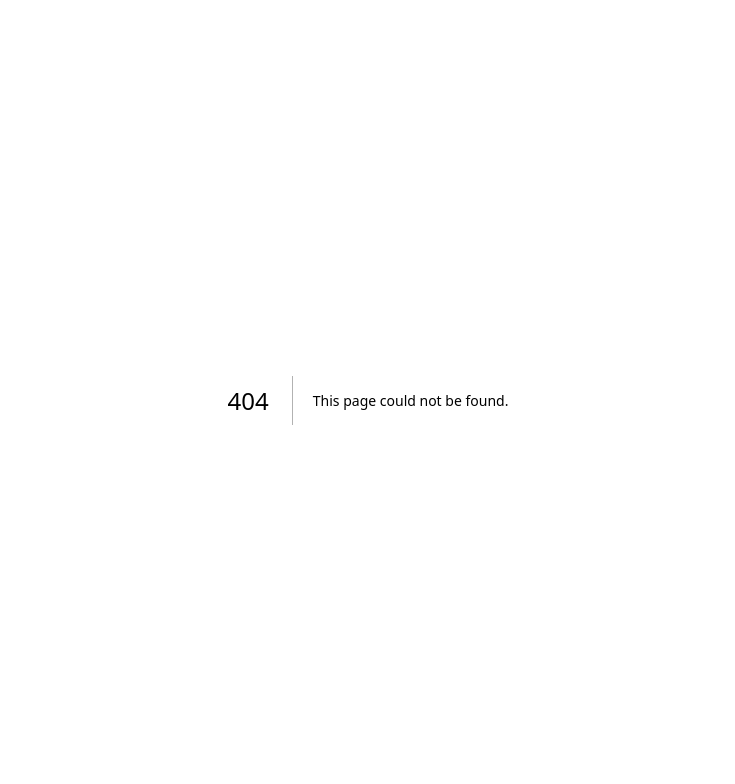
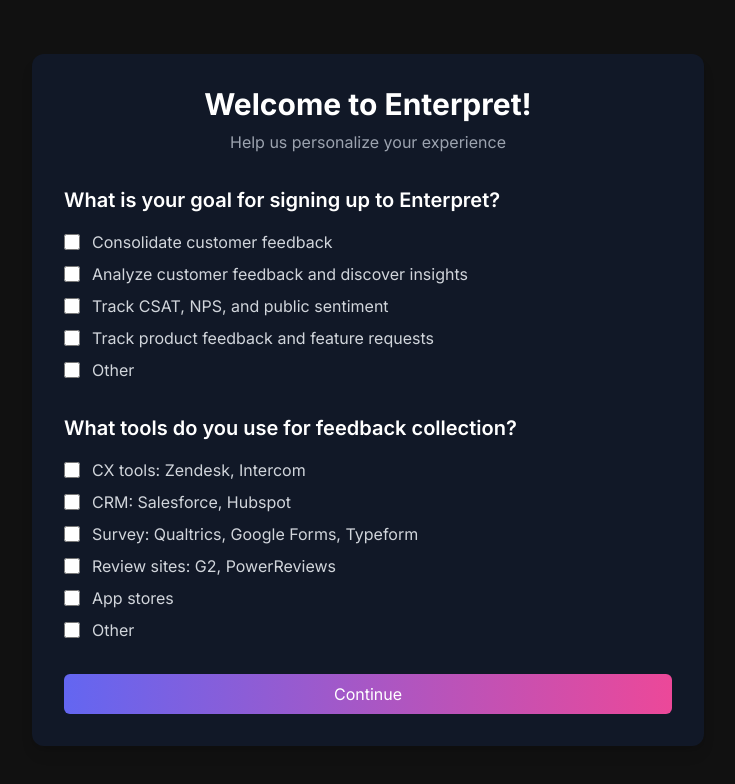
Before and after one commit to birkanicacan/proj-phx-dev, a Next.js app: page /onboarding in a window 1280 px wide. Before the commit this address had no page. Shown: the top 784 px of the page, without its empty margins (272-1007 px from the left). Built offline with nearby package versions, Linux system fonts and the light colour scheme.

Commit message:
login and onboarding survey done

```diff
--- /dev/null
+++ b/app/onboarding/page.tsx
@@ -0,0 +1,143 @@
+'use client';
+
+import { useState } from 'react';
+import { useRouter } from 'next/navigation';
+
+type GoalOption = {
+  id: string;
+  label: string;
+  isOther?: boolean;
+};
+
+type ToolOption = {
+  id: string;
+  label: string;
+  isOther?: boolean;
+};
+
+const goalOptions: GoalOption[] = [
+  { id: 'consolidate', label: 'Consolidate customer feedback' },
+  { id: 'analyze', label: 'Analyze customer feedback and discover insights' },
+  { id: 'track-sentiment', label: 'Track CSAT, NPS, and public sentiment' },
+  { id: 'track-feedback', label: 'Track product feedback and feature requests' },
+  { id: 'other-goal', label: 'Other', isOther: true },
+];
+
+const toolOptions: ToolOption[] = [
+  { id: 'cx-tools', label: 'CX tools: Zendesk, Intercom' },
+  { id: 'crm', label: 'CRM: Salesforce, Hubspot' },
+  { id: 'survey', label: 'Survey: Qualtrics, Google Forms, Typeform' },
+  { id: 'review-sites', label: 'Review sites: G2, PowerReviews' },
+  { id: 'app-stores', label: 'App stores' },
+  { id: 'other-tools', label: 'Other', isOther: true },
+];
+
+export default function Onboarding() {
+  const router = useRouter();
+  const [selectedGoals, setSelectedGoals] = useState<string[]>([]);
+  const [selectedTools, setSelectedTools] = useState<string[]>([]);
+  const [otherGoal, setOtherGoal] = useState('');
+  const [otherTool, setOtherTool] = useState('');
+
+  const handleGoalChange = (goalId: string) => {
+    if (selectedGoals.includes(goalId)) {
+      setSelectedGoals(selectedGoals.filter(id => id !== goalId));
+    } else {
+      setSelectedGoals([...selectedGoals, goalId]);
+    }
+  };
+
+  const handleToolChange = (toolId: string) => {
+    if (selectedTools.includes(toolId)) {
+      setSelectedTools(selectedTools.filter(id => id !== toolId));
+    } else {
+      setSelectedTools([...selectedTools, toolId]);
+    }
+  };
+
+  const handleSubmit = (e: React.FormEvent) => {
+    e.preventDefault();
+    // In a real app, you would submit this data to your backend
+    router.push('/dashboard'); // Redirect to dashboard after onboarding
+  };
+
+  return (
+    <div className="min-h-screen bg-dark text-white flex items-center justify-center">
+      <div className="w-full max-w-2xl p-8 space-y-8 bg-gray-900 rounded-xl shadow-lg">
+        <div className="text-center">
+          <h2 className="text-3xl font-bold">Welcome to Enterpret!</h2>
+          <p className="mt-2 text-gray-400">Help us personalize your experience</p>
+        </div>
+
+        <form onSubmit={handleSubmit} className="space-y-8">
+          {/* Question 1 */}
+          <div className="space-y-4">
+            <h3 className="text-xl font-semibold">What is your goal for signing up to Enterpret?</h3>
+            <div className="space-y-2">
+              {goalOptions.map((option) => (
+                <div key={option.id} className="flex items-center">
+                  <input
+                    type="checkbox"
+                    id={option.id}
+                    checked={selectedGoals.includes(option.id)}
+                    onChange={() => handleGoalChange(option.id)}
+                    className="h-4 w-4 text-primary focus:ring-primary border-gray-700 rounded"
+                  />
+                  <label htmlFor={option.id} className="ml-3 text-gray-300">
+                    {option.label}
+                  </label>
+                </div>
+              ))}
+              {selectedGoals.includes('other-goal') && (
+                <input
+                  type="text"
+                  value={otherGoal}
+                  onChange={(e) => setOtherGoal(e.target.value)}
+                  placeholder="Please specify"
+                  className="mt-2 block w-full px-3 py-2 bg-gray-800 border border-gray-700 rounded-md text-white placeholder-gray-400 focus:outline-none focus:ring-2 focus:ring-primary focus:border-transparent"
+                />
+              )}
+            </div>
+          </div>
+
+          {/* Question 2 */}
+          <div className="space-y-4">
+            <h3 className="text-xl font-semibold">What tools do you use for feedback collection?</h3>
+            <div className="space-y-2">
+              {toolOptions.map((option) => (
+                <div key={option.id} className="flex items-center">
+                  <input
+                    type="checkbox"
+                    id={option.id}
+                    checked={selectedTools.includes(option.id)}
+                    onChange={() => handleToolChange(option.id)}
+                    className="h-4 w-4 text-primary focus:ring-primary border-gray-700 rounded"
+                  />
+                  <label htmlFor={option.id} className="ml-3 text-gray-300">
+                    {option.label}
+                  </label>
+                </div>
+              ))}
+              {selectedTools.includes('other-tools') && (
+                <input
+                  type="text"
+                  value={otherTool}
+                  onChange={(e) => setOtherTool(e.target.value)}
+                  placeholder="Please specify"
+                  className="mt-2 block w-full px-3 py-2 bg-gray-800 border border-gray-700 rounded-md text-white placeholder-gray-400 focus:outline-none focus:ring-2 focus:ring-primary focus:border-transparent"
+                />
+              )}
+            </div>
+          </div>
+
+          <button
+            type="submit"
+            className="w-full bg-gradient-to-r from-primary to-secondary text-white px-4 py-2 rounded-md hover:opacity-90 focus:outline-none focus:ring-2 focus:ring-offset-2 focus:ring-primary"
+          >
+            Continue
+          </button>
+        </form>
+      </div>
+    </div>
+  );
+}
--- a/app/page.tsx
+++ b/app/page.tsx
@@ -29,7 +29,7 @@
         </div>
         <div className="flex items-center space-x-4">
           <Link href="#" className="text-white hover:opacity-80">Sign In</Link>
-          <Link href="#" className="bg-gradient-to-r from-primary to-secondary text-white px-6 py-2 rounded-full hover:opacity-90">
+          <Link href="/signup" className="bg-gradient-to-r from-primary to-secondary text-white px-6 py-2 rounded-full hover:opacity-90">
             Try Now!
           </Link>
         </div>
@@ -48,9 +48,9 @@
           so your company can build products customers love and drive revenue.
         </p>
         <div className="flex justify-center">
-          <button className="bg-gradient-to-r from-primary to-secondary text-white px-12 py-4 rounded-full hover:opacity-90 text-lg font-medium">
+          <Link href="/signup" className="bg-gradient-to-r from-primary to-secondary text-white px-12 py-4 rounded-full hover:opacity-90 text-lg font-medium">
             Try Now!
-          </button>
+          </Link>
         </div>
 
         {/* Social Proof */}
--- /dev/null
+++ b/app/signup/page.tsx
@@ -0,0 +1,82 @@
+'use client';
+
+import { useState } from 'react';
+import { useRouter } from 'next/navigation';
+
+export default function Signup() {
+  const router = useRouter();
+  const [formData, setFormData] = useState({
+    email: '',
+    password: '',
+  });
+
+  const handleInputClick = (field: 'email' | 'password') => {
+    if (field === 'email' && !formData.email) {
+      setFormData(prev => ({ ...prev, email: 'user@demo.com' }));
+    } else if (field === 'password' && !formData.password) {
+      setFormData(prev => ({ ...prev, password: '••••••' }));
+    }
+  };
+
+  const handleSubmit = (e: React.FormEvent) => {
+    e.preventDefault();
+    // In a real app, you would validate and submit the form data here
+    router.push('/onboarding');
+  };
+
+  return (
+    <div className="min-h-screen bg-dark text-white flex items-center justify-center">
+      <div className="w-full max-w-md p-8 space-y-8 bg-gray-900 rounded-xl shadow-lg">
+        <div className="text-center">
+          <h2 className="text-3xl font-bold">Create your account</h2>
+          <p className="mt-2 text-gray-400">Start your journey with Enterpret</p>
+        </div>
+
+        <form onSubmit={handleSubmit} className="mt-8 space-y-6">
+          <div className="space-y-4">
+            <div>
+              <label htmlFor="email" className="block text-sm font-medium text-gray-300">
+                Email
+              </label>
+              <input
+                id="email"
+                name="email"
+                type="email"
+                required
+                value={formData.email}
+                onClick={() => handleInputClick('email')}
+                onChange={(e) => setFormData(prev => ({ ...prev, email: e.target.value }))}
+                className="mt-1 block w-full px-3 py-2 bg-gray-800 border border-gray-700 rounded-md text-white placeholder-gray-400 focus:outline-none focus:ring-2 focus:ring-primary focus:border-transparent"
+                placeholder="Enter your email"
+              />
+            </div>
+
+            <div>
+              <label htmlFor="password" className="block text-sm font-medium text-gray-300">
+                Password
+              </label>
+              <input
+                id="password"
+                name="password"
+                type="password"
+                required
+                value={formData.password}
+                onClick={() => handleInputClick('password')}
+                onChange={(e) => setFormData(prev => ({ ...prev, password: e.target.value }))}
+                className="mt-1 block w-full px-3 py-2 bg-gray-800 border border-gray-700 rounded-md text-white placeholder-gray-400 focus:outline-none focus:ring-2 focus:ring-primary focus:border-transparent"
+                placeholder="Create a password"
+              />
+            </div>
+          </div>
+
+          <button
+            type="submit"
+            className="w-full bg-gradient-to-r from-primary to-secondary text-white px-4 py-2 rounded-md hover:opacity-90 focus:outline-none focus:ring-2 focus:ring-offset-2 focus:ring-primary"
+          >
+            Create Account
+          </button>
+        </form>
+      </div>
+    </div>
+  );
+}
```
